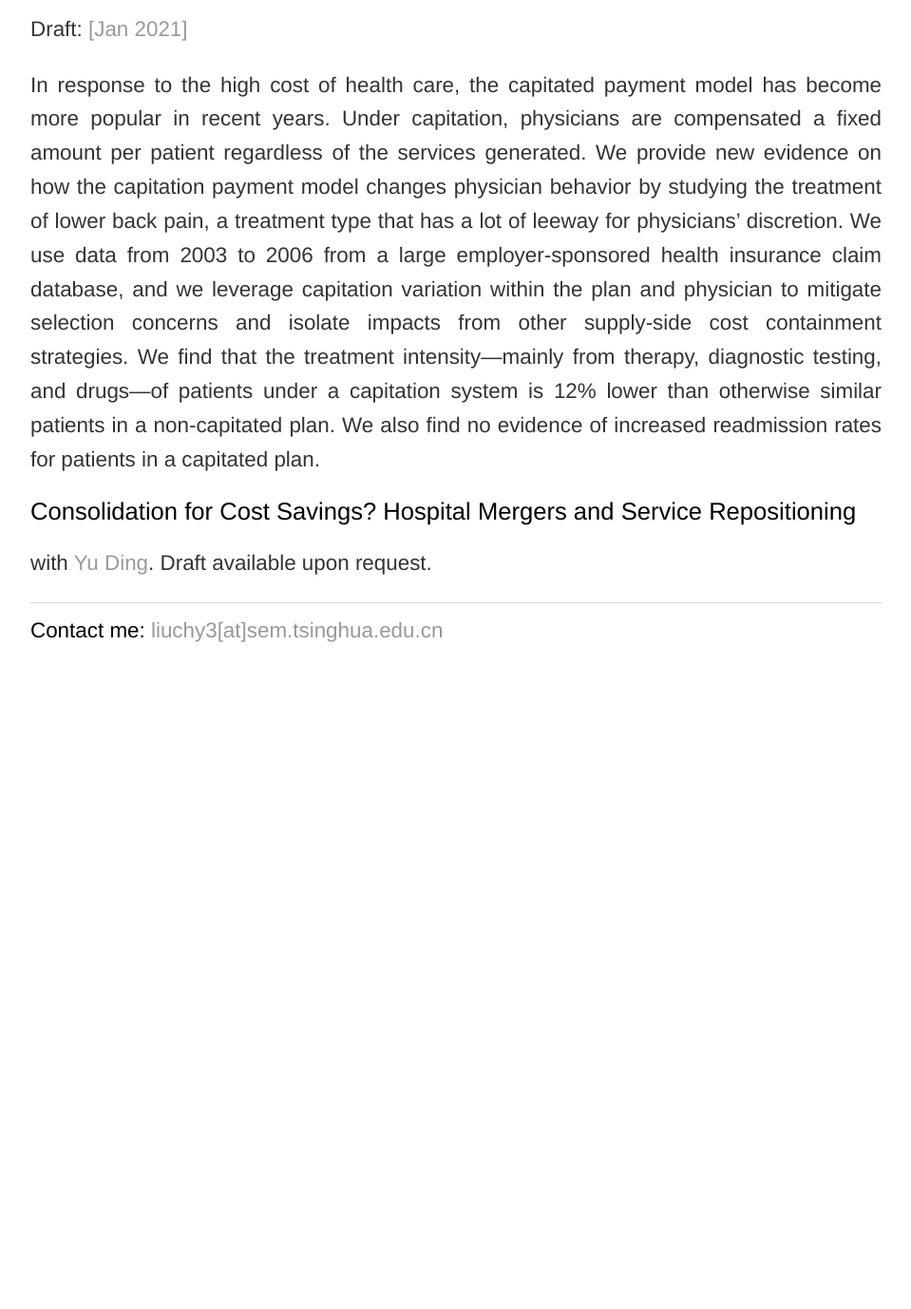
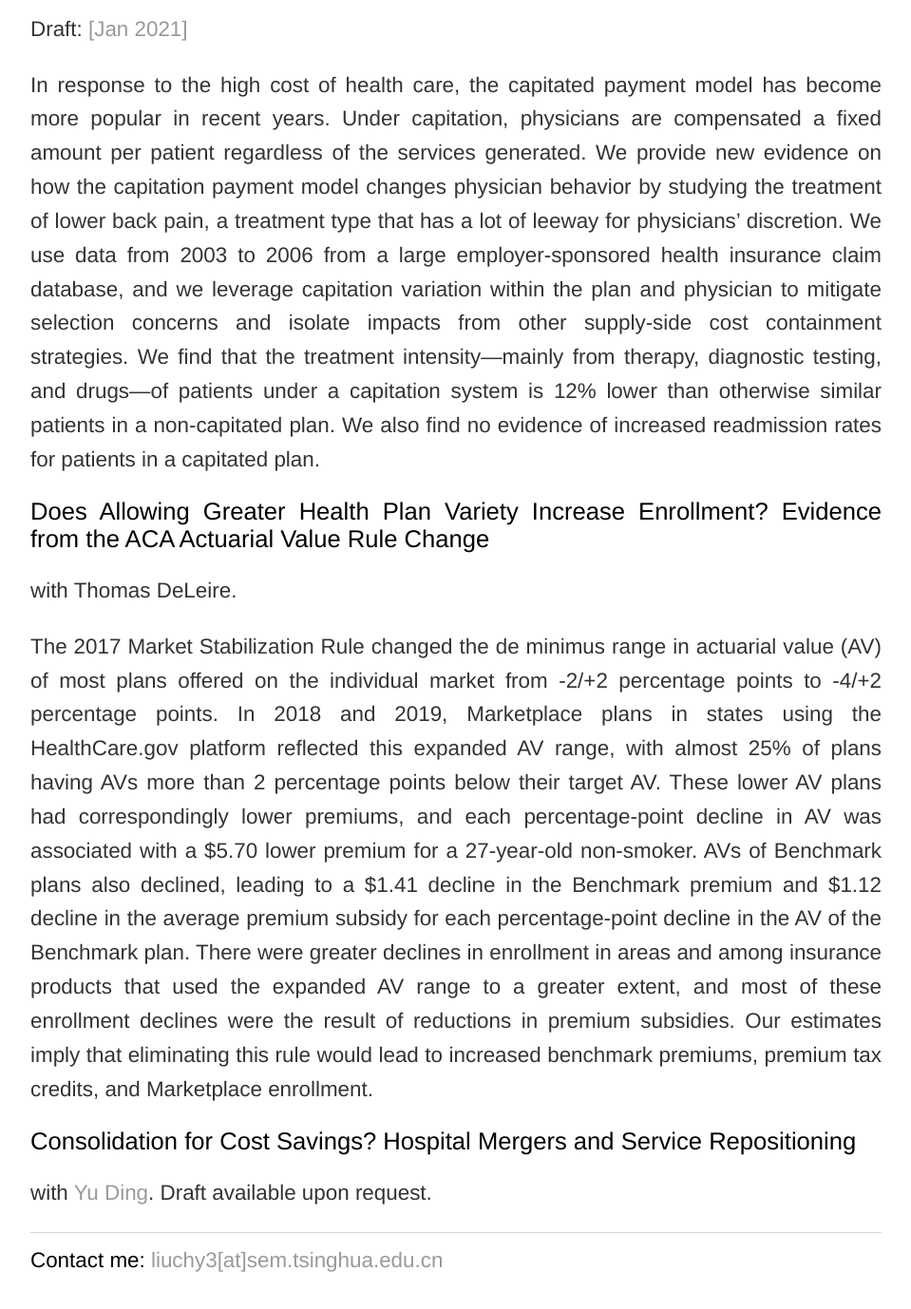
Before and after one commit to trifen/feng3hu.github.io, a Jekyll site: the page built from research.html, in a window 1280 px wide and 1400 px high, scrolled down 1325 px. Shown: the top 1378 px of the window at 95% size, without its empty margins (160-1119 px from the left). Built offline with Jekyll 4.4.1, drawn with Linux system fonts in a browser that asks for light colours; before the commit the page ends 2062 px from its top, so only the background shows below that.

Commit message:
Update research.html

```diff
--- a/research.html
+++ b/research.html
@@ -19,6 +19,11 @@ title: Chenyuan Liu
 		<p> Draft: <a href= "https://chenyuanliu.github.io/files/CapitationLBP_DingLiu.pdf" target="_blank">[Jan 2021]</a></p>
 		<p> In response to the high cost of health care, the capitated payment model has become more popular in recent years. Under capitation, physicians are compensated a fixed amount per patient regardless of the services generated. We provide new evidence on how the capitation payment model changes physician behavior by studying the treatment of lower back pain, a treatment type that has a lot of leeway for physicians’ discretion. We use data from 2003 to 2006 from a large employer-sponsored health insurance claim database, and we leverage capitation variation within the plan and physician to mitigate selection concerns and isolate impacts from other supply-side cost containment strategies. We find that the treatment intensity—mainly from therapy, diagnostic testing, and drugs—of patients under a capitation system is 12% lower than otherwise similar patients in a non-capitated plan. We also find no evidence of increased readmission rates for patients in a capitated plan. </p>
 		<p> </p>
+		<h2>Does Allowing Greater Health Plan Variety Increase Enrollment? Evidence from the ACA Actuarial Value Rule Change</h2>
+		<p> with Thomas DeLeire</a>. </p>
+		<p> The 2017 Market Stabilization Rule changed the de minimus range in actuarial value (AV) of most plans offered on the individual market from -2/+2 percentage points to -4/+2 percentage points. In 2018 and 2019, Marketplace plans in states using the HealthCare.gov platform reflected this expanded AV range, with almost 25% of plans having AVs more than 2 percentage points below their target AV. These lower AV plans had correspondingly lower premiums, and each percentage-point decline in AV was associated with a $5.70 lower premium for a 27-year-old non-smoker. AVs of Benchmark plans also declined, leading to a $1.41 decline in the Benchmark premium and $1.12 decline in the average premium subsidy for each percentage-point decline in the AV of the Benchmark plan. There were greater declines in enrollment in areas and among insurance products that used the expanded AV range to a greater extent, and most of these enrollment declines were the result of reductions in premium subsidies. Our estimates imply that eliminating this rule would lead to increased benchmark premiums, premium tax credits, and Marketplace enrollment. </p>
+
+		<p> </p>
   		<h2>Consolidation for Cost Savings? Hospital Mergers and Service Repositioning</h2>
 		<p> with <a href= "https://sites.google.com/wisc.edu/yu-ding/" target="_blank">Yu Ding</a>.  Draft available upon request.</p>
 
```
